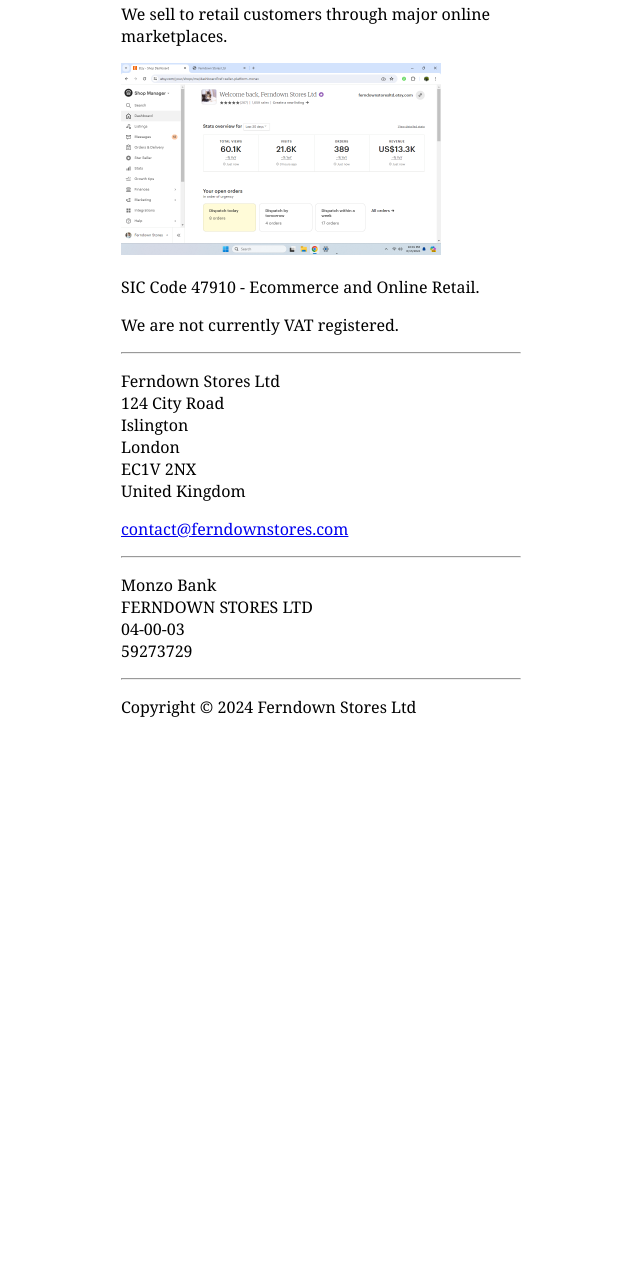
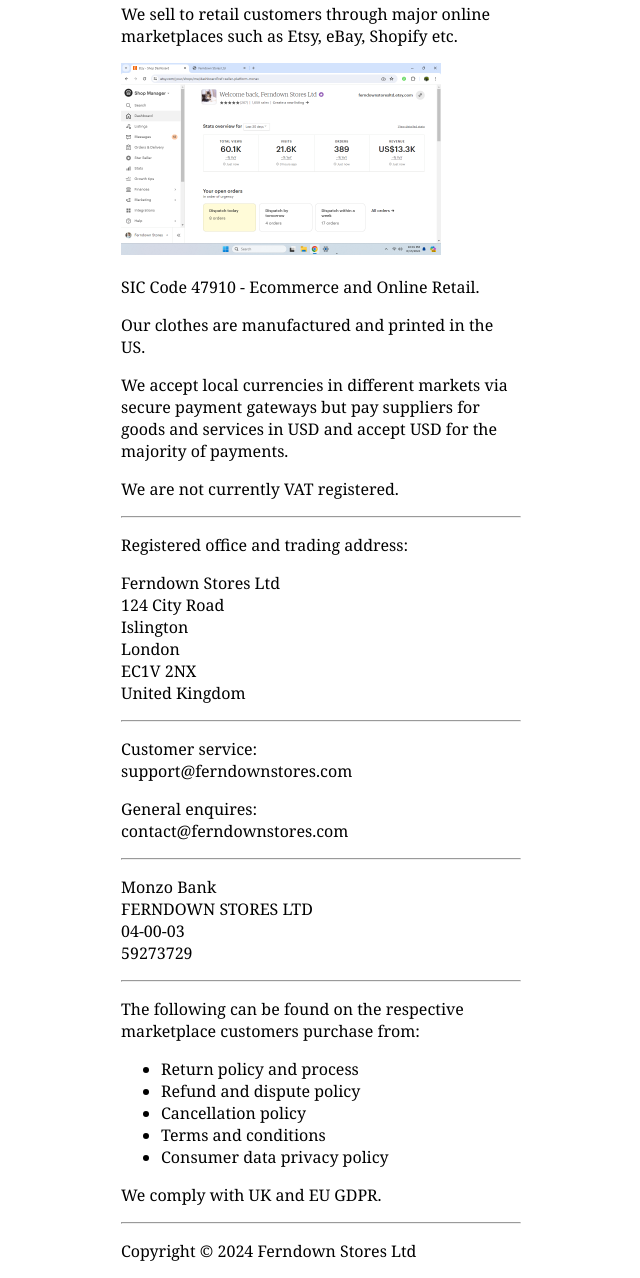
Before and after one commit to james-innes/ferndownstores.com, a plain HTML site: page index.html in a window 1280 px wide. Shown: the part 298-1576 px from the top of the page, without its empty margins (319-959 px from the left). Before the commit the page ends 1032 px from the top, so only its background shows below. Drawn offline with Linux system fonts and the light colour scheme.

Commit message:
Add email addresses and a few more details

```diff
--- a/index.html
+++ b/index.html
@@ -46,14 +46,23 @@
   <p>A limited liability company registered in the UK at Companies House with number <a
       href="https://find-and-update.company-information.service.gov.uk/company/15449541" target="_blank">15449541</a>.
   </p>
-  <p>We sell to retail customers through major online marketplaces.</p>
+  <p>We sell to retail customers through major online marketplaces such as Etsy, eBay, Shopify etc.</p>
 
   <img src="./etsy.png" alt="Screenshot of Etsy Seller dashboard">
 
   <p>SIC Code 47910 - Ecommerce and Online Retail.</p>
+
+  <p>Our clothes are manufactured and printed in the US.</p>
+
+  <p>We accept local currencies in different markets via secure payment gateways but pay suppliers for goods and
+    services in USD and accept USD for the majority of payments.</p>
+
   <p>We are not currently VAT registered.</p>
 
   <hr>
+
+  <p>Registered office and trading address:</p>
+
   <p>
     Ferndown Stores Ltd<br>
     124 City Road<br>
@@ -63,14 +72,34 @@
     United Kingdom
   </p>
 
-  <p><a href="mailto:contact@ferndownstores.com">contact@ferndownstores.com</a></p>
   <hr>
+
+  <p>Customer service:<br>support&#64;ferndownstores.com</p>
+  <p>General enquires:<br>contact&#64;ferndownstores.com</p>
+
+  <hr>
+
   <p>
     Monzo Bank<br>
     FERNDOWN STORES LTD<br>
     04-00-03<br>
     59273729<br>
   </p>
+
+  <hr>
+
+  <p>The following can be found on the respective marketplace customers purchase from:</p>
+
+  <ul>
+    <li>Return policy and process</li>
+    <li>Refund and dispute policy</li>
+    <li>Cancellation policy</li>
+    <li>Terms and conditions</li>
+    <li>Consumer data privacy policy</li>
+  </ul>
+
+  <p>We comply with UK and EU GDPR.</p>
+
   <hr>
   <p>Copyright &copy; 2024 Ferndown Stores Ltd</p>
 </body>
```
